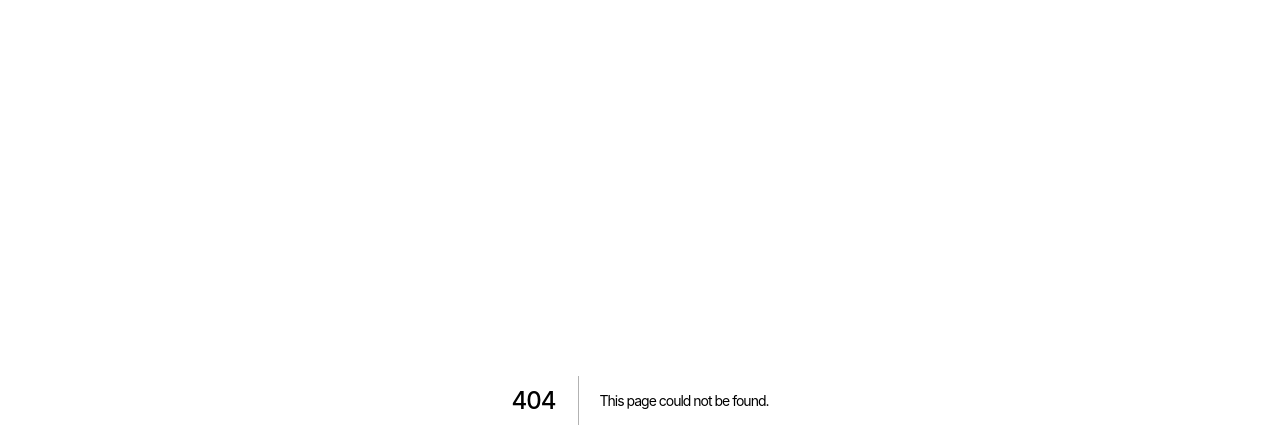
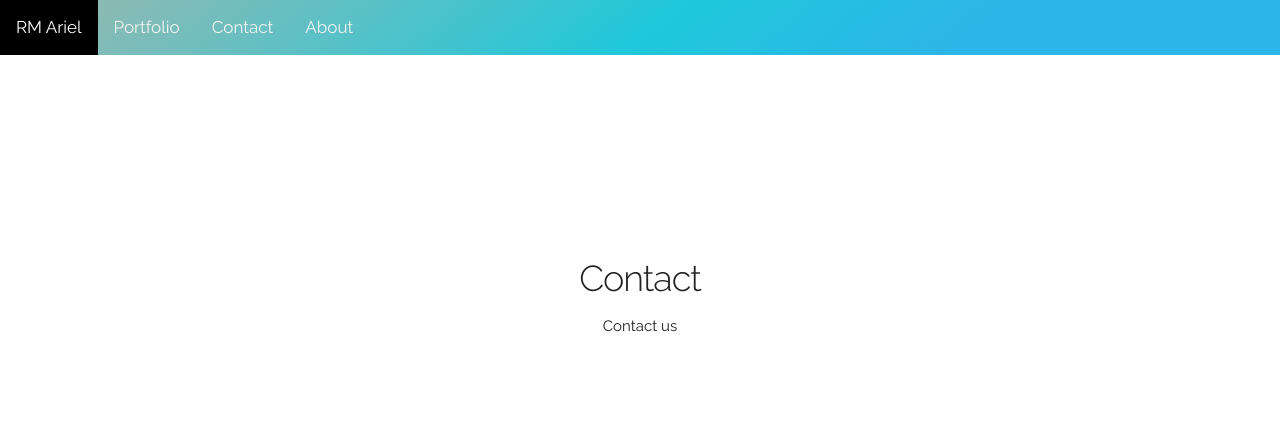
Before and after one commit to MikielAgutu/drone-site, a Next.js app: page /contact in a window 1280 px wide. Before the commit this address had no page. Shown: the top 448 px of the page. Built offline with nearby package versions, Linux system fonts and the light colour scheme.

Commit message:
update font size + links

```diff
--- a/components/navbar.js
+++ b/components/navbar.js
@@ -1,11 +1,12 @@
+import Link from 'next/link'
 
 export default function Navbar() {
   return (
-    <div class="topnav" id="topnav">
-      <a href="#home" class="active">RM Ariel</a>
-      <a href="#portfolio">Portfolio</a>
-      <a href="#contact">Contact</a>
-      <a href="#about">About</a>
+    <div className="topnav" id="topnav">
+      <Link href="/"><a>RM Ariel</a></Link>
+      <Link href="portfolio"><a>Portfolio</a></Link>
+      <Link href="contact"><a>Contact</a></Link>
+      <Link href="about"><a>About</a></Link>
       <a className="icon" onClick={() => responsiveToggle()}>
         <i className="fa fa-bars"></i>
       </a>
--- /dev/null
+++ b/pages/contact.js
@@ -0,0 +1,16 @@
+import Layout from '../components/layout'
+
+export default function Contact() {
+  return (
+    <Layout>
+      <div className="section">
+        <div className="container">
+          <h3 className="section-heading">Contact</h3>
+          <p className="section-description">
+            Contact us
+          </p>
+        </div>
+      </div>
+    </Layout>
+  );
+}
--- a/styles/custom.css
+++ b/styles/custom.css
@@ -46,12 +46,10 @@
 }
 .elevator-pitch-description {
   opacity: .8;
-  font-weight: 300;
+  font-size: larger;
 }
 
-/* Help
-–––––––––––––––––––––––––––––––––––––––––––––––––– */
-.get-help {
+.border-content {
   border-bottom: 1px solid #ddd;
 }
 
```
Also changed, not shown: pages/about.js (added, +16 -0 lines), pages/index.js (+4 -4 lines), pages/portfolio.js (added, +16 -0 lines).
